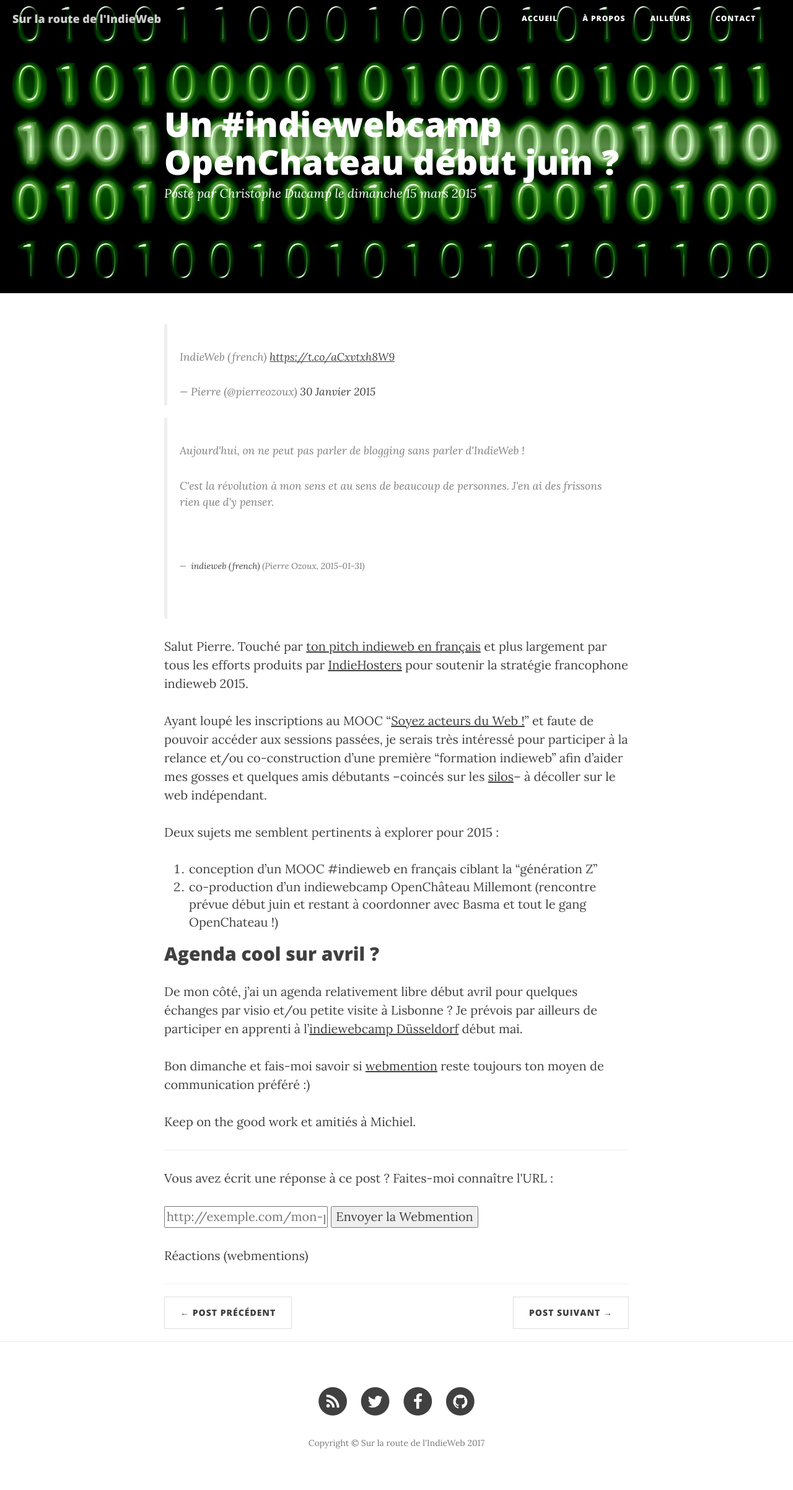
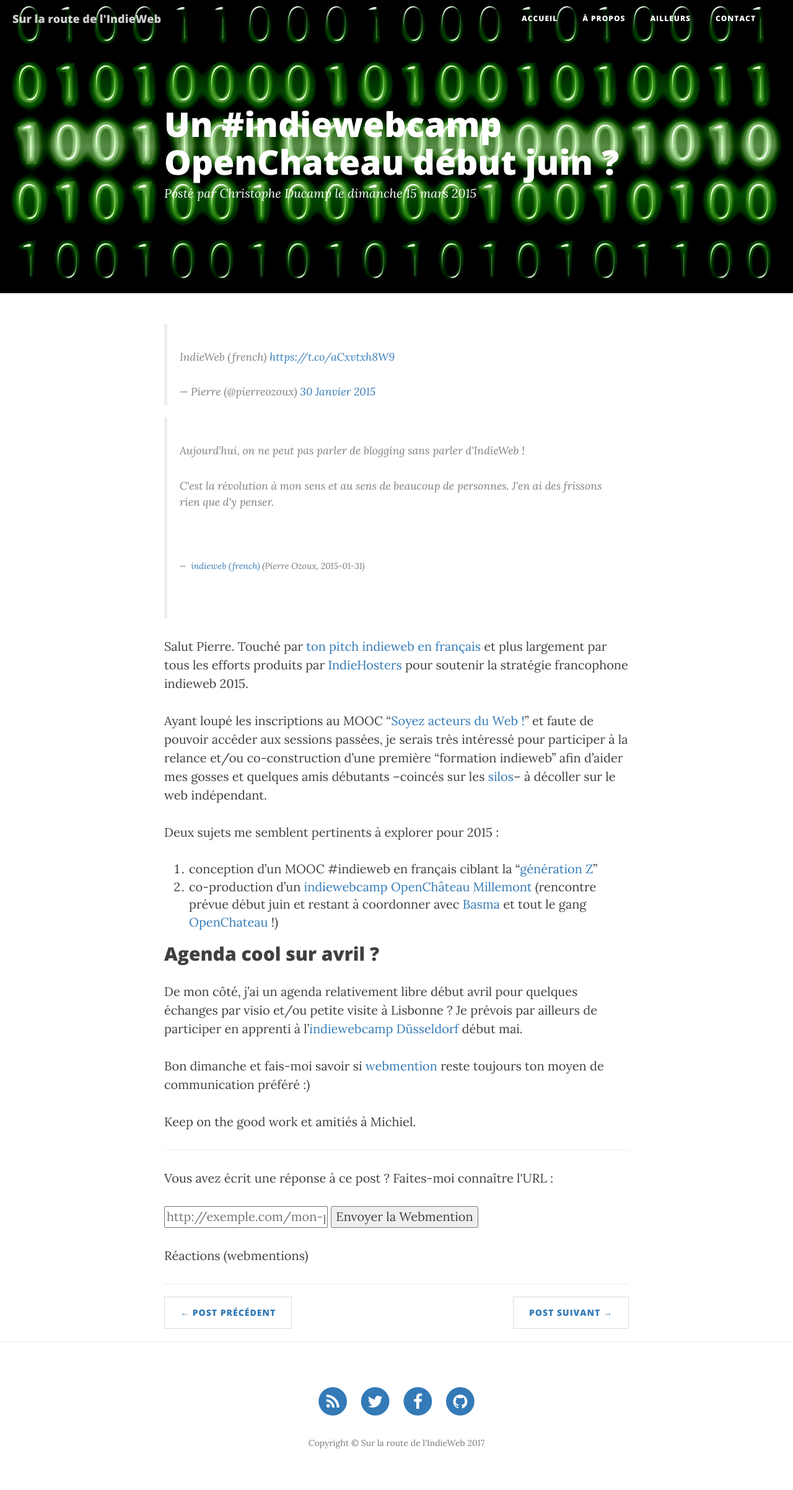
Before and after one commit to ChristopheDucamp/xtof-clean-blog, a Jekyll site: the page built from _notes/indiewebcamp-openchateau.md, in a window 1280 px wide. Shown: the whole page at 62% size. Built offline with Jekyll 4.4.1, drawn with Linux system fonts in a browser that asks for light colours; nearby versions of some CDN libraries; comment, search, counter and statistics services are not loaded.

Commit message:
u-url sur le titre

```diff
--- a/_layouts/post.html
+++ b/_layouts/post.html
@@ -8,7 +8,7 @@ layout: default
         <div class="row">
             <div class="col-lg-8 col-lg-offset-2 col-md-10 col-md-offset-1">
                 <div class="post-heading">
-                    <h1 class="p-name entry-title">{{ page.title }}</h1>
+                    <h1 class="p-name entry-title">                        <a class="u-url" href="{{ page.url | replace:'index.html','' | prepend: site.baseurl | prepend: site.url }}">{{ page.title }}</a></h1>
                     {% if page.subtitle %}
                     <h2 class="subheading">{{ page.subtitle }}</h2>
                     {% endif %}
--- a/css/clean-blog.css
+++ b/css/clean-blog.css
@@ -8,7 +8,7 @@ p {
   margin: 30px 0;
 }
 p a {
-  text-decoration: underline;
+  text-decoration: none;
 }
 h1,
 h2,
@@ -19,9 +19,7 @@ h6 {
   font-family: 'Open Sans', 'Helvetica Neue', Helvetica, Arial, sans-serif;
   font-weight: 800;
 }
-a {
-  color: #404040;
-}
+
 a:hover,
 a:focus {
   color: #0085a1;
@@ -395,3 +393,8 @@ img::-moz-selection {
 body {
   webkit-tap-highlight-color: #0085a1;
 }
+
+h1 a {
+    text-decoration: no-underline;
+    color: white;
+}
```
